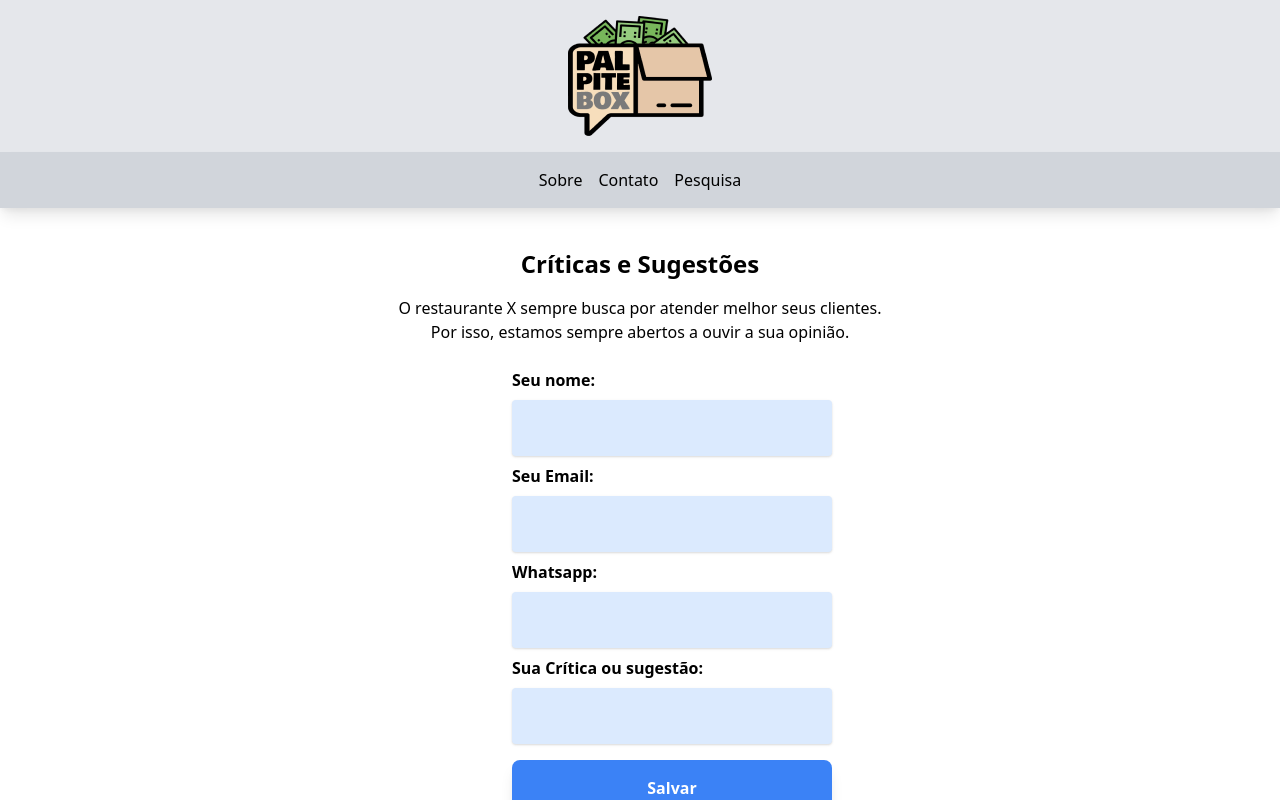
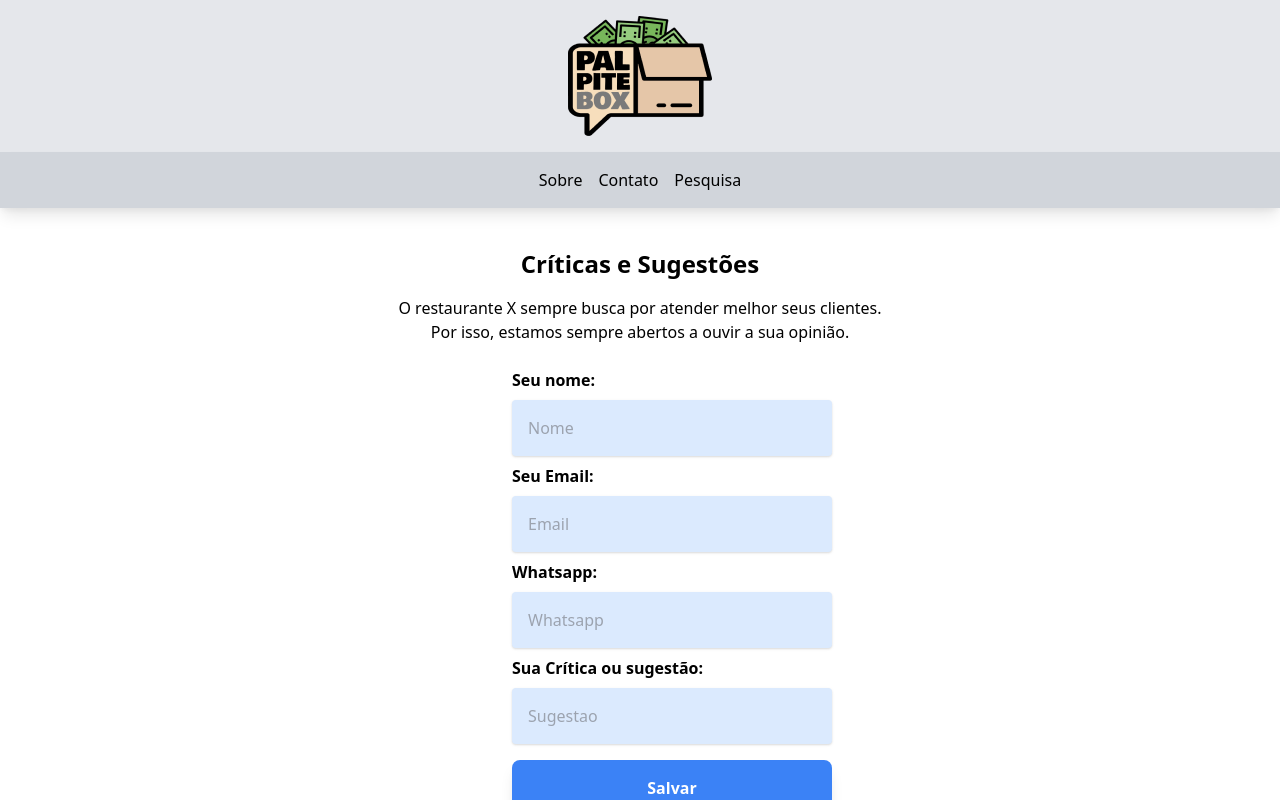
Before and after one commit to fabricioig863/palpitebox, a Next.js app: page /pesquisa in a window 1280 px wide. Shown: the top 800 px of the page. Built offline with nearby package versions, Linux system fonts and the light colour scheme.

Commit message:
Alteração page/pesquisa

```diff
--- a/pages/api/get-promo.js
+++ b/pages/api/get-promo.js
@@ -7,13 +7,13 @@ export default async (req, res) => {
 
   try {
     await doc.useServiceAccountAuth(credentials);
-    await doc.loadInfo()
+    await doc.loadInfo();
 
     const sheet = doc.sheetsByIndex[2];
     await sheet.loadCells('A2:B2');
 
-    const mostrarPromocaoCell = sheet.getCell(1, 0)
-    const textoCell = sheet.getCell(1, 1)
+    const mostrarPromocaoCell = sheet.getCell(1, 0);
+    const textoCell = sheet.getCell(1, 1);
 
     res.end(JSON.stringify({
       showCoupon: mostrarPromocaoCell.value === 'VERDADEIRO',
--- a/pages/api/save.js
+++ b/pages/api/save.js
@@ -3,6 +3,11 @@ import credentials from '../../credentials.json';
 import moment from 'moment'
 
 const doc = new GoogleSpreadsheet('1KQuwFb3deI7ghyPEB2Eh5rfqmTyWyXJdC3w9HiNzqco');
+
+const genCupom = () => {
+  const code = parseInt(moment().format('YYMMDDHHmmssSSS')).toString(16).toUpperCase();
+  return code.substr(0, 4) + '-' + code.substr(4, 4) + '-' + code.substr(8, 4)
+}
 
 export default async (req, res) => {
   try {
@@ -22,7 +27,7 @@ export default async (req, res) => {
     let Promo = ''
     if (mostrarPromocaoCell.value === 'VERDADEIRO') {
       // TODO: gerar cupom
-      Cupom = 'temporario'
+      Cupom = genCupom()
       Promo = textoCell.value
     }
 
@@ -31,6 +36,7 @@ export default async (req, res) => {
       Nome: data.Nome,
       Email: data.Email,
       Whatsapp: data.Whatsapp,
+      Sugestao: data.Sugestao,
       Nota: 5,
       'Data Preenchimento': moment().format('DD/MM/YYYY HH:mm:ss'),
       Cupom,
--- a/pages/pesquisa.js
+++ b/pages/pesquisa.js
@@ -1,12 +1,14 @@
-import React from 'react';
+import React, { useState } from 'react';
 
 const Pesquisa = () => {
+  const [form, setForm] = useState({
+    Nome: '',
+    Email: '',
+    Whatsapp: '',
+    Sugestao: ''
+  })
+
   const save = async () => {
-    const form = {
-      Nome: 'aaaa',
-      Email: 'bbbb',
-      Whatsapp: 'cccc'
-    }
     try {
       const response = await fetch('/api/save', {
         method: 'POST',
@@ -19,6 +21,15 @@ const Pesquisa = () => {
     }
 
   }
+
+  const onChange = event => {
+    const value = event.target.value;
+    const key = event.target.name;
+    setForm(old => ({
+      ...old,
+      [key]: value
+    }))
+  }
   return (
     <div className='pt-6'>
       <h1 className='text-center font-bold my-4 text-2xl'>Críticas e Sugestões</h1>
@@ -26,14 +37,15 @@ const Pesquisa = () => {
         Por isso, estamos sempre abertos a ouvir a sua opinião.</p>
       <div className='w-1/5 mx-auto'>
         <label className='font-bold'>Seu nome:</label>
-        <input type="text" className='p-4 w-80 block shadow bg-blue-100 my-2 rounded ' />
+        <input type="text" className='p-4 w-80 block shadow bg-blue-100 my-2 rounded ' placeholder="Nome" onChange={onChange} name='Nome' value={form.Nome} />
         <label className='font-bold'>Seu Email:</label>
-        <input type="text" className='p-4 w-80 block shadow bg-blue-100 my-2 rounded ' />
+        <input type="text" className='p-4 w-80 block shadow bg-blue-100 my-2 rounded ' placeholder="Email" onChange={onChange} name='Email' value={form.Email} />
         <label className='font-bold'>Whatsapp:</label>
-        <input type="text" className='p-4 w-80 block shadow bg-blue-100 my-2 rounded ' />
+        <input type="text" className='p-4 w-80 block shadow bg-blue-100 my-2 rounded ' placeholder="Whatsapp" onChange={onChange} name='Whatsapp' value={form.Whatsapp} />
         <label className='font-bold'>Sua Crítica ou sugestão:</label>
-        <input type="text" className='p-4 w-80 block shadow bg-blue-100 my-2 rounded ' />
+        <input type="text" className='p-4 w-80 block shadow bg-blue-100 my-2 rounded ' placeholder="Sugestao" onChange={onChange} name='Sugestao' value={form.Sugestao} />
         <button className="bg-blue-500 px-12 my-2 w-80 py-4 font-bold text-white rounded-lg shadow-lg hover:bg-blue-600 transition delay-150 duration-300 ease-in-out" onClick={save}>Salvar</button>
+        <pre>{JSON.stringify(form, null, 2)}</pre>
       </div>
     </div>
   )
```
Also changed, not shown: credentials.json (added, +12 -0 lines), 1 other file (tests, documents, lock files or other folders).
